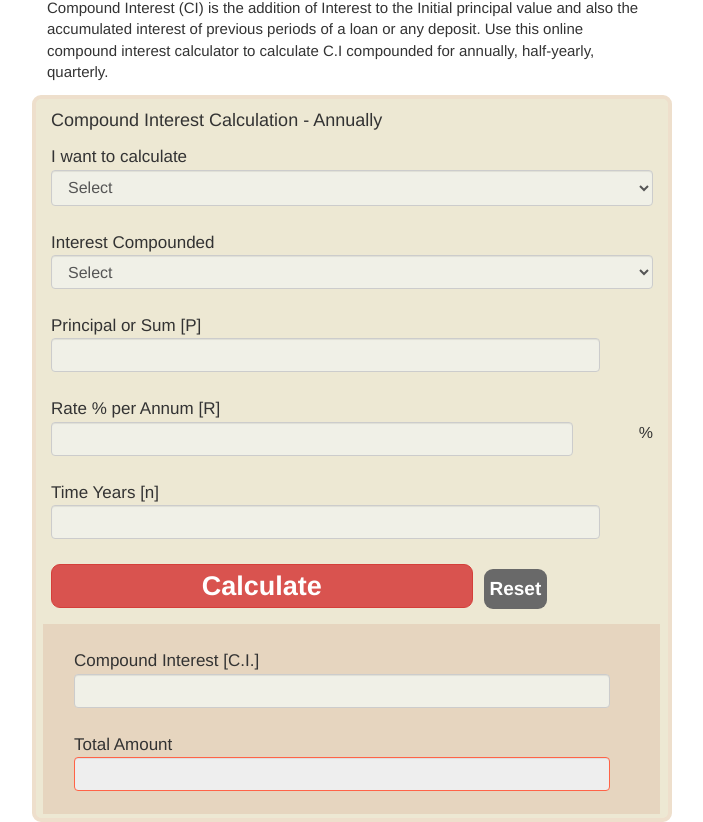
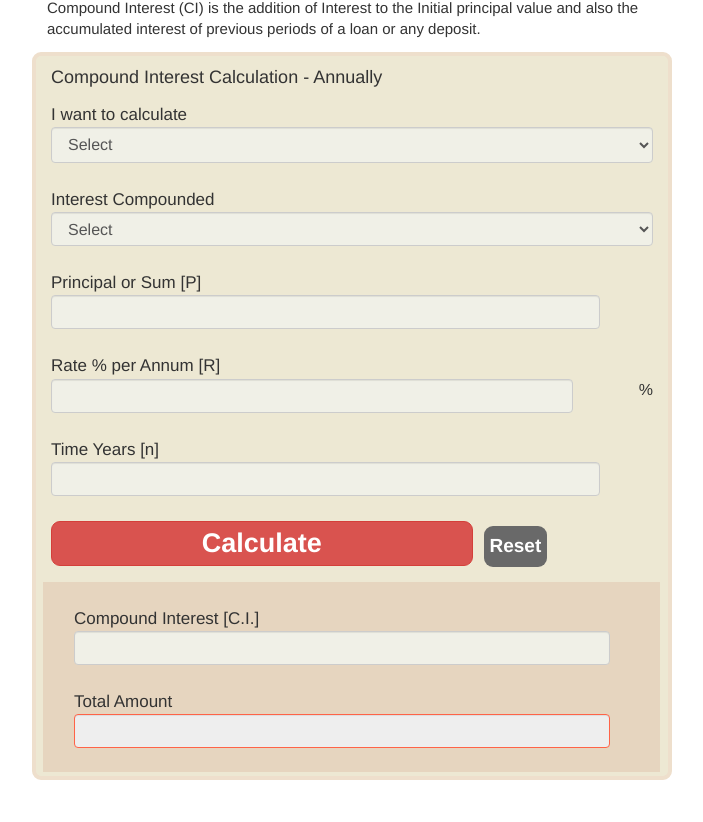
Before and after one commit to jessejayjustin/es6-jquery-webpack-boilerplate, a plain HTML site: page index.html in a window 1280 px wide. Shown: the part 65-887 px from the top of the page, without its empty margins (288-991 px from the left). After the commit the page ends 845 px from the top, so only its background shows below. Drawn offline with Linux system fonts and the light colour scheme; a script that the page names is missing.

```diff
--- a/index.html
+++ b/index.html
@@ -40,7 +40,7 @@
             <div class="row">
               <div id="title">
                 <h3>Compound Interest with JavaScript</h3>
-                <p>Compound Interest (CI) is the addition of Interest to the Initial principal value and also the accumulated interest of previous periods of a loan or any deposit. Use this online compound interest calculator to calculate C.I compounded for annually, half-yearly, quarterly.</p>
+                <p>Compound Interest (CI) is the addition of Interest to the Initial principal value and also the accumulated interest of previous periods of a loan or any deposit.</p>
               </div>
             </div>
           </div>
```
Also changed, not shown: 1 other file.
